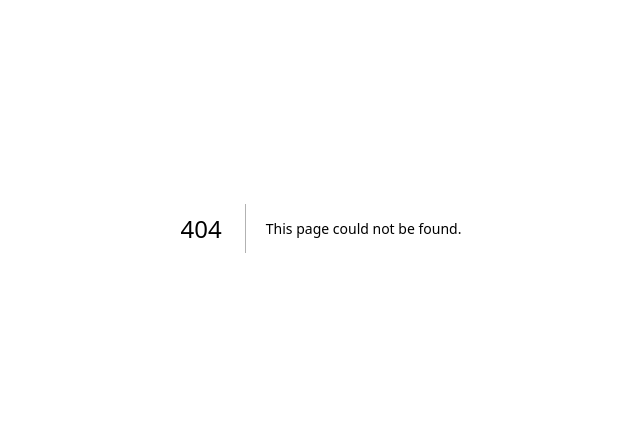
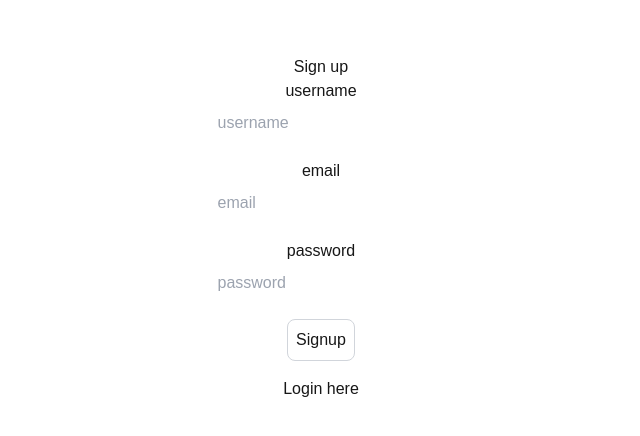
Before and after one commit to SatyakiB7076/next-auth, a Next.js app: page /signup in a window 1280 px wide. Before the commit this address had no page. Shown: the part 172-608 px from the top of the page, without its empty margins (319-959 px from the left). Built offline with nearby package versions, Linux system fonts and the light colour scheme.

Commit message:
add the frontend code

```diff
--- /dev/null
+++ b/src/app/login/page.tsx
@@ -0,0 +1,48 @@
+
+'use client';
+import Link from "next/link";
+import React, { useState } from "react";
+import { useRouter } from "next/navigation";
+import {axios} from "axios";
+
+const LoginPage = () => {
+  const [user, setUser] = useState({
+
+    email: "",
+    password: "",
+  });
+
+  const onLogin = async () => {
+    console.log( "logged in succsessfully !");
+
+  };
+
+  return (
+    <div className="flex flex-col text-center justify-center items-center py-2 min-h-screen">
+      <h1>Login</h1>
+
+      <label htmlFor="email">Email</label>
+      <input
+        className="p-2 border-gray-300 rounded-lg mb-4 focus:border-gray-600 text-gray-900"
+        type="text"
+        id="email"
+        value={user.email}
+        onChange={(e) => setUser({ ...user, email: e.target.value })}
+        placeholder="email"
+      />
+      <label htmlFor="password">Password</label>
+      <input
+        className="p-2 border-gray-300 rounded-lg mb-4 focus:border-gray-600 text-gray-900"
+        type="text"
+        id="password"
+        value={user.password}
+        onChange={(e) => setUser({ ...user, password: e.target.value })}
+        placeholder="password"
+      />
+      <button className=" p-2 border border-gray-300 rounded-lg mb-4 focus:outline-none focus:border-gray-600 hover:bg-white hover:text-black" onClick={onLogin}>Login</button>
+      <Link href='/signup'>Sign up</Link>
+    </div>
+  );
+};
+
+export default LoginPage
--- /dev/null
+++ b/src/app/profile/[id]/page.tsx
@@ -0,0 +1,13 @@
+import React from 'react'
+
+const UserProfile = ({params}:any) => {
+  return (
+    <div className='flex flex-col text-center justify-center items-center py-2 min-h-screen'>
+      <h1>Profile</h1>
+      <hr />
+      <p className='text-4xl'>Profile Page <span className='p-2 rounded bg-orange-500 text-black'>{params.id}</span></p>
+    </div>
+  )
+}
+
+export default UserProfile
--- /dev/null
+++ b/src/app/profile/page.tsx
@@ -0,0 +1,13 @@
+import React from 'react'
+
+function ProfilePage() {
+  return (
+    <div className='flex flex-col text-center justify-center items-center py-2 min-h-screen'>
+      <h1>Profile</h1>
+      <hr />
+      <p>Profile Page</p>
+    </div>
+  )
+}
+
+export default ProfilePage
--- /dev/null
+++ b/src/app/signup/page.tsx
@@ -0,0 +1,56 @@
+'use client';
+import Link from "next/link";
+import React, { useState } from "react";
+import { useRouter } from "next/navigation";
+import {axios} from "axios";
+
+const SignupPage = () => {
+  const [user, setUser] = useState({
+    username: "",
+    email: "",
+    password: "",
+  });
+
+  const onSignup = async () => {
+    console.log(user);
+
+  };
+
+  return (
+    <div className="flex flex-col text-center justify-center items-center py-2 min-h-screen">
+      <h1>Sign up</h1>
+      <label htmlFor="username">username</label>
+      <input
+        className="p-2 border-gray-300 rounded-lg mb-4 focus:border-gray-600 text-gray-900"
+        type="text"
+        id="username"
+        value={user.username}
+        onChange={(e) => setUser({ ...user, username: e.target.value })}
+        placeholder="username"
+        required
+      />
+      <label htmlFor="email">email</label>
+      <input
+        className="p-2 border-gray-300 rounded-lg mb-4 focus:border-gray-600 text-gray-900"
+        type="text"
+        id="email"
+        value={user.email}
+        onChange={(e) => setUser({ ...user, email: e.target.value })}
+        placeholder="email"
+      />
+      <label htmlFor="password">password</label>
+      <input
+        className="p-2 border-gray-300 rounded-lg mb-4 focus:border-gray-600 text-gray-900"
+        type="text"
+        id="password"
+        value={user.password}
+        onChange={(e) => setUser({ ...user, password: e.target.value })}
+        placeholder="password"
+      />
+      <button className=" p-2 border border-gray-300 rounded-lg mb-4 focus:outline-none focus:border-gray-600 hover:bg-white hover:text-black" onClick={onSignup}>Signup</button>
+      <Link href='/login'>Login here</Link>
+    </div>
+  );
+};
+
+export default SignupPage
```
Also changed, not shown: package.json (+10 -4 lines), src/dbconfig/dbConfig.ts (added, +26 -0 lines), .eslintrc.json (deleted), src/app/api/users/login/route.ts (added), src/app/api/users/signup/route.ts (added), 2 other files (tests, documents, lock files or other folders).
